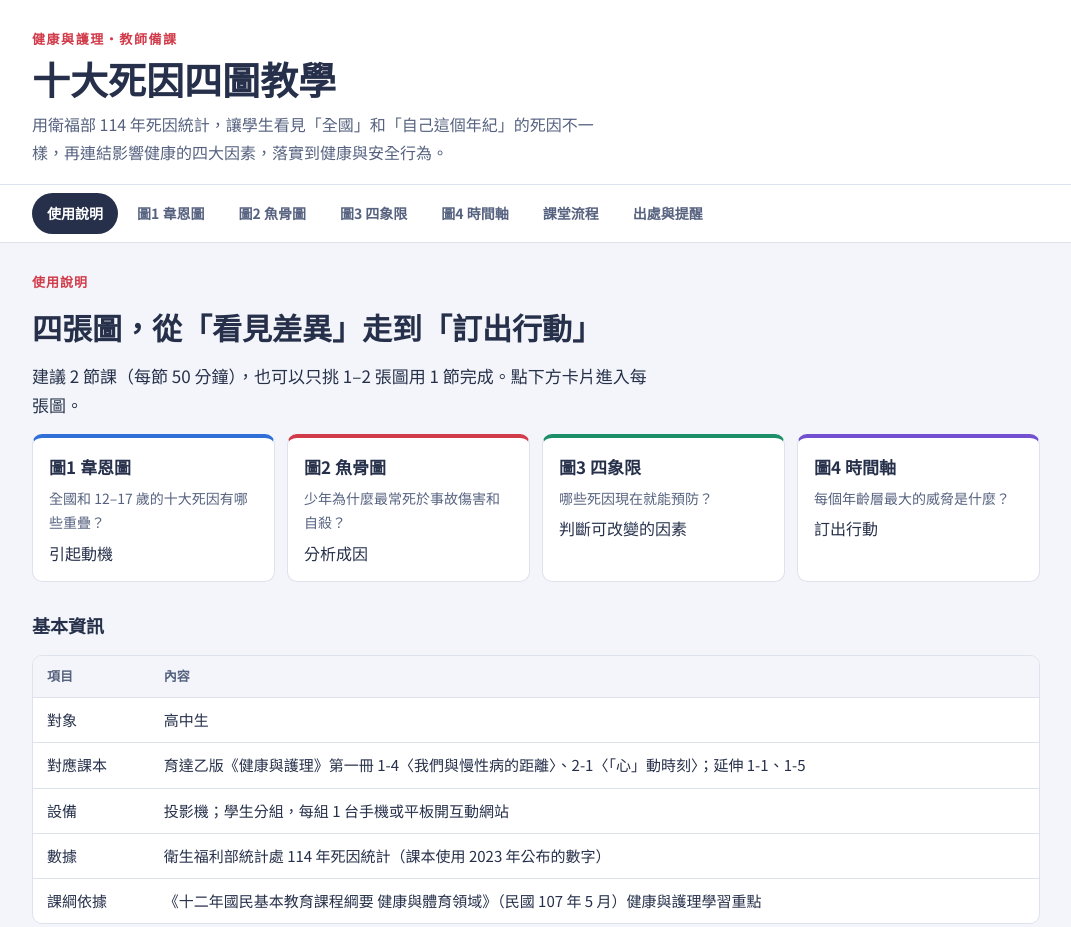
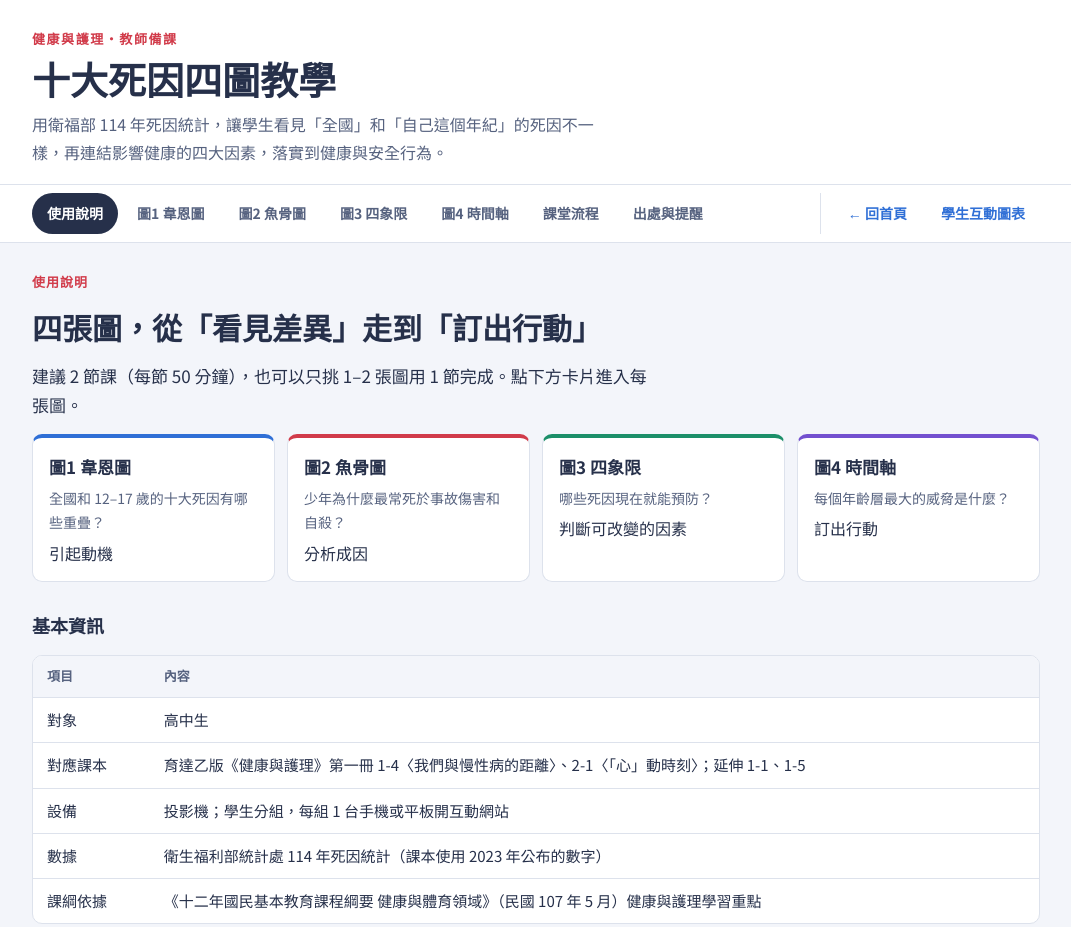
Before and after one commit to Leilei1221/top10-death-teaching-site, a plain HTML site: page teaching/index.html in a window 1280 px wide. Shown: the top 927 px of the page, without its empty margins (104-1175 px from the left). Drawn offline with Linux system fonts and the light colour scheme.

Commit message:
Add home and dashboard links to teaching page tab bar
Co-Authored-By: Claude Opus 5.5 <noreply@anthropic.com>

```diff
--- a/teaching/index.html
+++ b/teaching/index.html
@@ -25,6 +25,8 @@ h1 { font-size: clamp(26px, 3.4vw, 38px); font-weight: 900; line-height: 1.25; m
 .tabs .wrap { display: flex; gap: 4px; overflow-x: auto; padding-block: 8px; scrollbar-width: thin; }
 .tabs a { flex: none; text-decoration: none; color: var(--muted); font-weight: 700; font-size: 14px; padding: 7px 14px; border-radius: 999px; border: 1.5px solid transparent; }
 .tabs a:hover { color: var(--ink); background: var(--ground); }
+.tabs .out { margin-left: auto; display: flex; gap: 4px; padding-left: 12px; border-left: 1px solid var(--rule); }
+.tabs .out a { color: var(--blue); }
 .tabs a[aria-current="page"] { color: #fff; background: var(--ink); }
 .tabs a[data-c="fig1"][aria-current="page"] { background: var(--blue); }
 .tabs a[data-c="fig2"][aria-current="page"] { background: var(--coral); }
@@ -113,6 +115,7 @@ a.ext { color: var(--blue); }
   <a href="#fig4" data-c="fig4">圖4 時間軸</a>
   <a href="#flow" data-c="flow">課堂流程</a>
   <a href="#notes" data-c="notes">出處與提醒</a>
+  <span class="out"><a href="../">← 回首頁</a><a href="../dashboard/">學生互動圖表</a></span>
 </div></nav>
 
 <main><div class="wrap">
```
